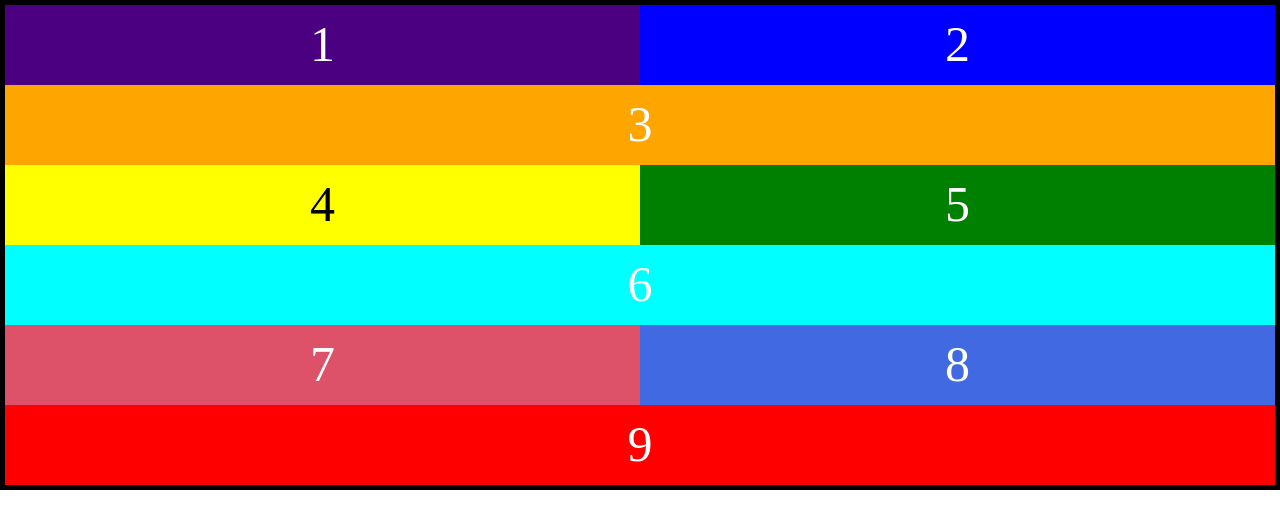
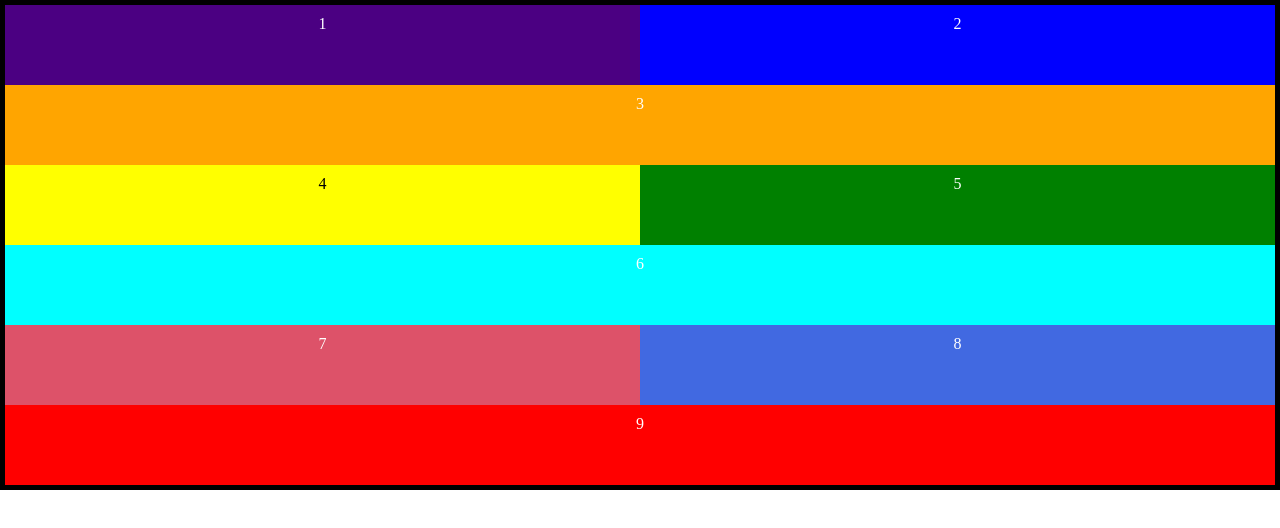
Before and after one commit to charuzain/100dev, a plain HTML site: page day1/layout5/index.html in a window 1280 px wide. Drawn offline with Linux system fonts and the light colour scheme.

```diff
--- a/day1/layout5/main.css
+++ b/day1/layout5/main.css
@@ -19,7 +19,7 @@ padding: 10px;
   color:white;
   flex-basis: 50%;
 box-sizing: border-box;
-font-size: 50px;
+/* font-size: 50px; */
 
 }
 
```
